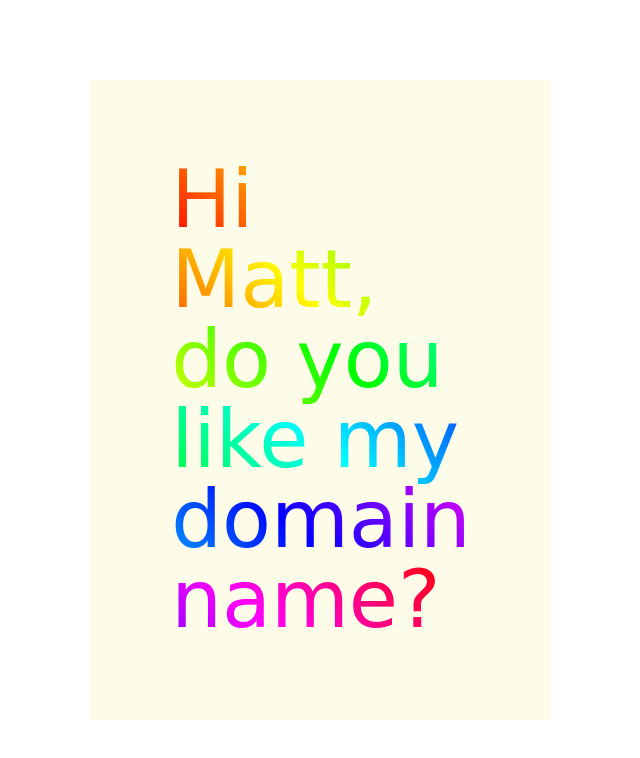
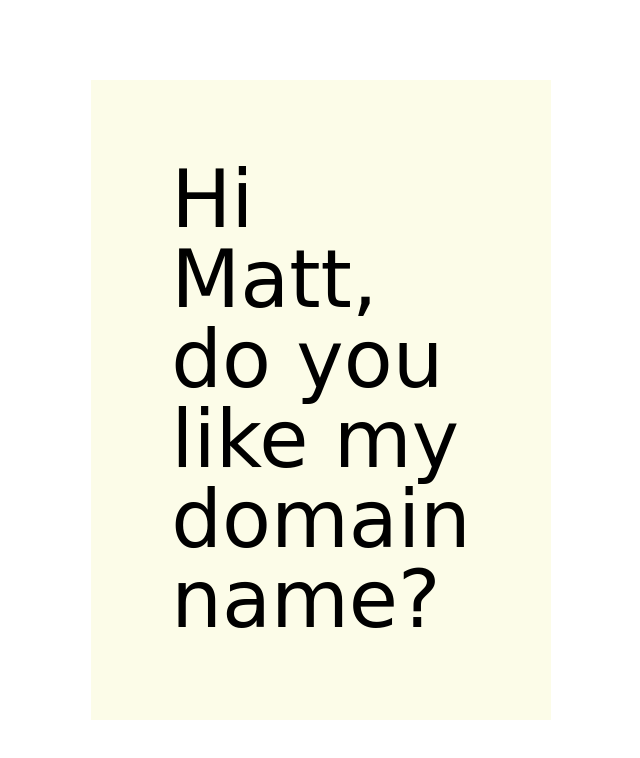
Before and after one commit to notwillk/hi-matt, a plain HTML site: page index.html in a window 1280 px wide. Shown: the whole page, without its empty margins (319-959 px from the left). Drawn offline with Linux system fonts and the light colour scheme; a web font is replaced by a local one.

Commit message:
Disable raibow in safari

```diff
--- a/index.html
+++ b/index.html
@@ -45,8 +45,7 @@
       background: rgba(250, 250, 210, 0.5);
       padding: 10vh;
     }
-    span {
-      font-family: 'Press Start 2P', cursive;
+    span.rainbow {
       background: -webkit-linear-gradient(45deg, hsl(0, 100%, 50%),hsl(60, 100%, 50%),hsl(120, 100%, 50%),hsl(180, 100%, 50%),hsl(240, 100%, 50%),hsl(300, 100%, 50%), hsl(360, 100%, 50%));
       -webkit-background-clip: text;
       -webkit-text-fill-color: transparent;
@@ -91,5 +90,10 @@
 <body>
   <p><span>Hi Matt, do you like my domain name?</span></p>
 </body>
+<script>
+  if (/\b(Chrome|Firefox)\b/.test(navigator.userAgent)) {
+    document.querySelector('span').classList.add('rainbow');
+  }
+</script>
 
 </html>
```
